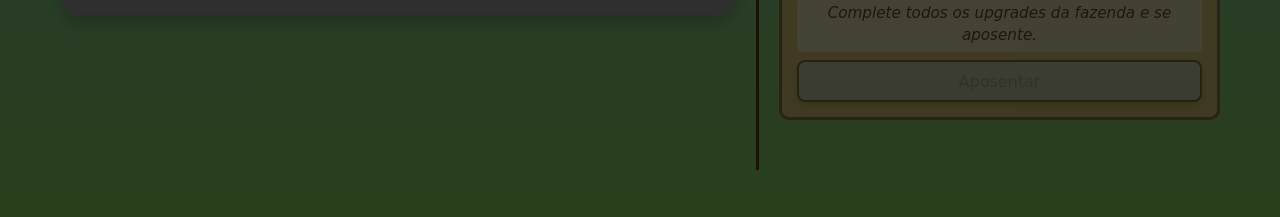
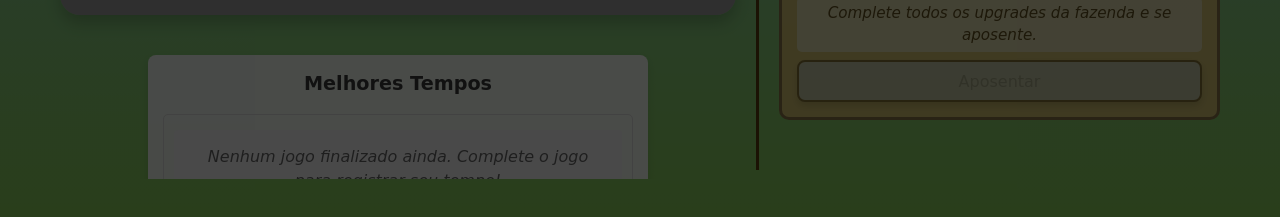
Before and after one commit to okatsuo/Click-Farm-Tycoon, a React (Vite) app: page / in a window 1280 px wide. Shown: the part 571-788 px from the top of the page. Built offline with nearby package versions, Linux system fonts and the light colour scheme; grey boxes are pictures that could not be loaded.

Commit message:
Refactor game initialization logic and enhance records display with no records message

```diff
--- a/src/App.jsx
+++ b/src/App.jsx
@@ -16,10 +16,24 @@ import { useGameTime } from './hooks/useGameTime'
 import * as priceUtils from './utils/prices'
 
 function App() {
+  // Utilizando os hooks personalizados para obter o gameStartTime primeiro
+  const {
+    gameStartTime, setGameStartTime,
+    gameCompleted, setGameCompleted,
+    elapsedTime, setElapsedTime,
+    timeRecords, setTimeRecords,
+    showEndgameModal, setShowEndgameModal,
+    timerIntervalRef, formatTime
+  } = useGameTime();
+
   // Estado para controlar a exibição do modal de início
-  const [showStartModal, setShowStartModal] = useState(true);
+  // Agora o modal só aparece se gameStartTime for null (jogo não iniciado)
+  const [showStartModal, setShowStartModal] = useState(() => {
+    // Se gameStartTime existe e não é null, o jogo foi iniciado
+    return gameStartTime === null;
+  });
 
-  // Utilizando os hooks personalizados
+  // Utilizando os demais hooks personalizados
   const {
     coins, setCoins,
     clickValue, setClickValue,
@@ -32,15 +46,6 @@ function App() {
     tempMultiplierPurchases, setTempMultiplierPurchases,
     cooldownTimeLeft, setCooldownTimeLeft
   } = useGameResources();
-
-  const {
-    gameStartTime, setGameStartTime,
-    gameCompleted, setGameCompleted,
-    elapsedTime, setElapsedTime,
-    timeRecords, setTimeRecords,
-    showEndgameModal, setShowEndgameModal,
-    timerIntervalRef, formatTime
-  } = useGameTime();
 
   // Estado para controlar a visibilidade do menu dropdown
   const [menuOpen, setMenuOpen] = useState(false);
@@ -127,7 +132,7 @@ function App() {
   const buyAutoClicker = () => {
     const price = priceUtils.getAutoClickerPrice(autoClickerPurchases);
 
-    if (coins >= price && autoClickerPurchases < 10 && !showStartModal) {
+    if (coins >= price && autoClickerPurchases < 5 && !showStartModal) {
       setCoins(Math.round((coins - price) * 100) / 100);
       setAutoClickerPurchases(autoClickerPurchases + 1);
     }
--- a/src/components/Farm/Farm.css
+++ b/src/components/Farm/Farm.css
@@ -59,3 +59,14 @@
   color: #666;
   font-size: 0.8rem;
 }
+
+/* Estilo para a mensagem de nenhum recorde */
+.no-records-message {
+  text-align: center;
+  padding: 15px;
+  background-color: #f5f5f5;
+  border-radius: 4px;
+  color: #666;
+  font-style: italic;
+  margin-top: 5px;
+}
--- a/src/components/Farm/Farm.jsx
+++ b/src/components/Farm/Farm.jsx
@@ -61,21 +61,25 @@ const Farm = ({
         ))}
       </div>
 
-      {/* Top 3 Records Display */}
-      {timeRecords && timeRecords.length > 0 && (
-        <div className="top-records">
-          <h3>Melhores Tempos</h3>
-          <div className="records-list">
-            {timeRecords.slice(0, 3).map((record, index) => (
+      {/* Top 3 Records Display - Sempre exibido */}
+      <div className="top-records">
+        <h3>Melhores Tempos</h3>
+        <div className="records-list">
+          {timeRecords && timeRecords.length > 0 ? (
+            timeRecords.slice(0, 3).map((record, index) => (
               <div key={index} className="record-item">
                 <span className="rank">{index + 1}º</span>
                 <span className="time">{formatTime(record.time)}</span>
                 <span className="date">{record.date}</span>
               </div>
-            ))}
-          </div>
+            ))
+          ) : (
+            <div className="no-records-message">
+              Nenhum jogo finalizado ainda. Complete o jogo para registrar seu tempo!
+            </div>
+          )}
         </div>
-      )}
+      </div>
     </div>
   );
 };
--- a/src/utils/prices.js
+++ b/src/utils/prices.js
@@ -28,8 +28,8 @@ export const getEndgamePrice = () => {
 // Função para calcular o poder do Auto Clicker para o nível atual
 export const getAutoClickPower = (autoClickerPurchases) => {
   if (autoClickerPurchases === 0) return 0;
-  // 2^(n-1) -> 1, 2, 4, 8, 16, 32, 64, 128, 256, 512
-  return Math.pow(2, autoClickerPurchases - 1);
+  // 5 clicks por nível -> 5, 10, 15, 20, 25
+  return 5 * autoClickerPurchases;
 };
 
 // Formata o tempo de cooldown em minutos:segundos
```
